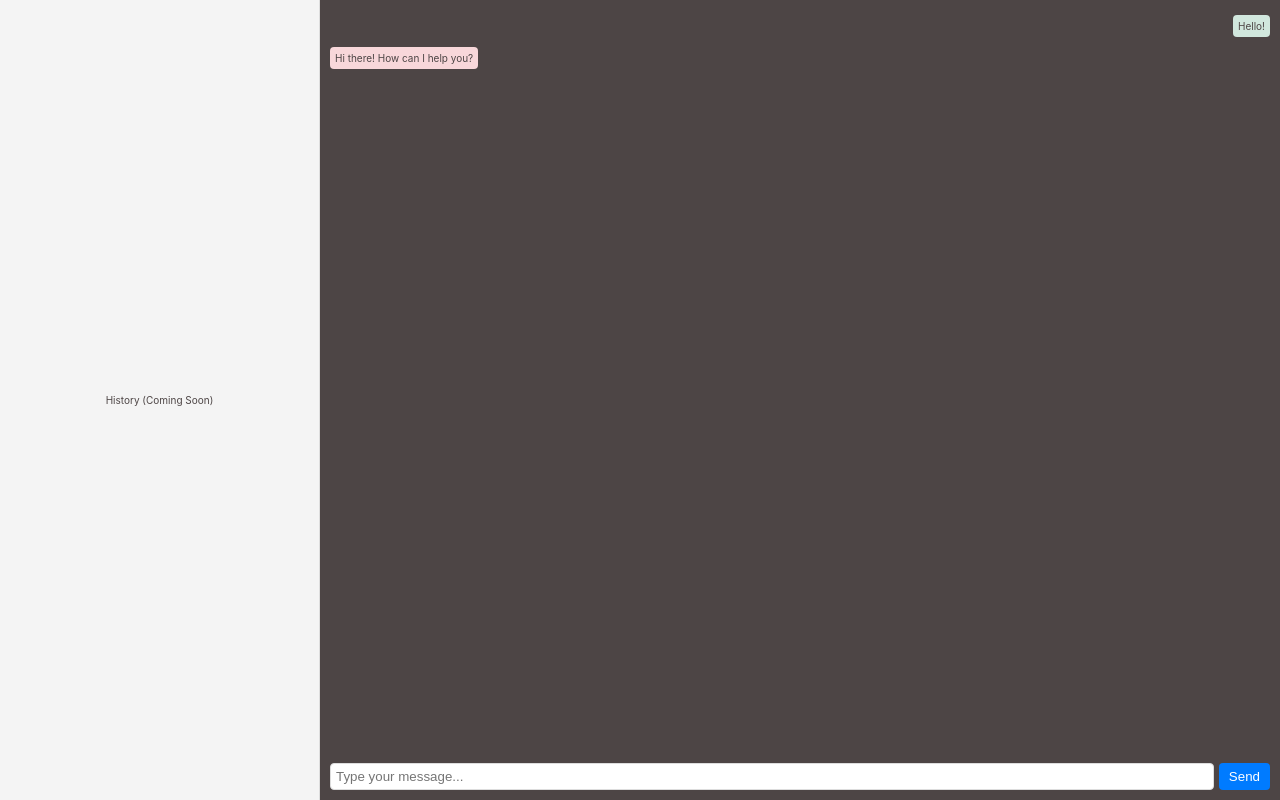
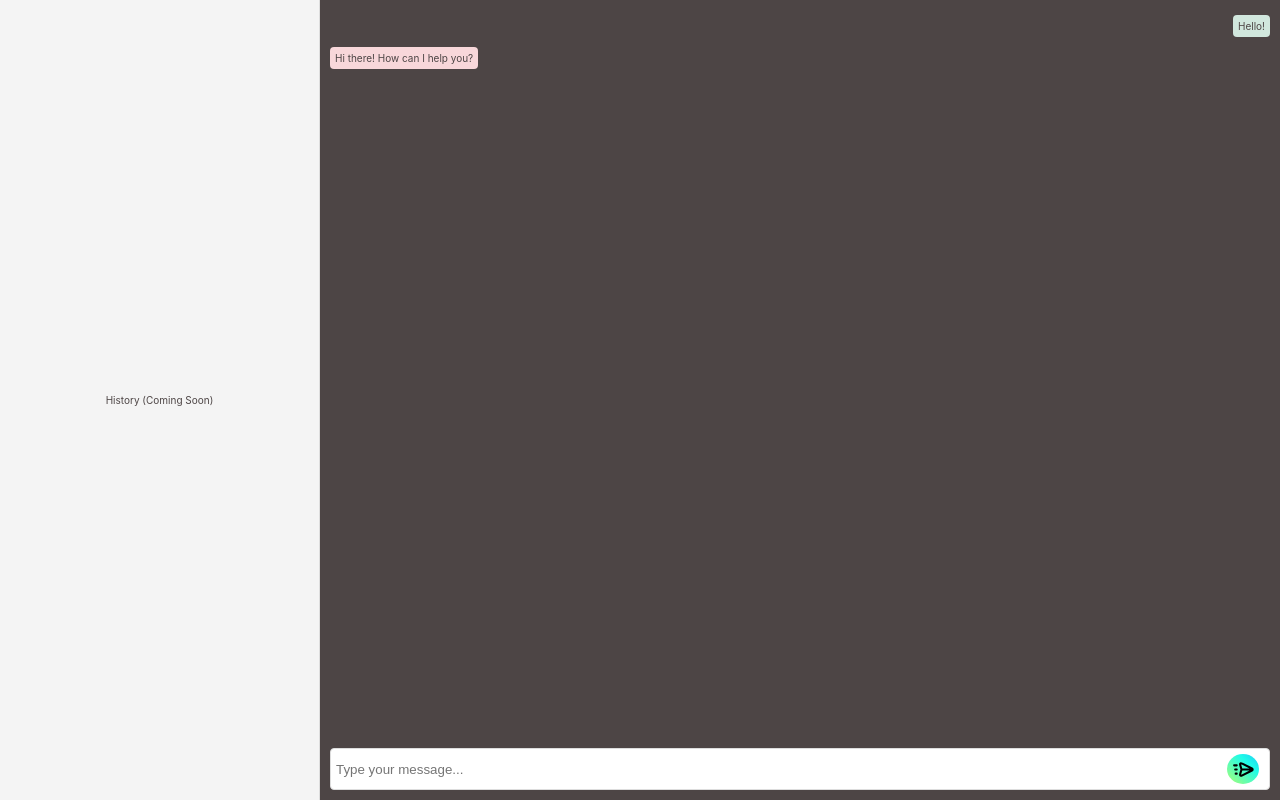
Before and after one commit to horserr/rag-chat, a React (Vite) app: page / in a window 1280 px wide. Built offline with nearby package versions, Linux system fonts and the light colour scheme.

Commit message:
feat: modify input appearance

```diff
--- a/src/components/ChatInput.tsx
+++ b/src/components/ChatInput.tsx
@@ -1,4 +1,5 @@
 import styles from "../styles/ChatInput.module.scss";
+import sendIcon from "../assets/send.svg";
 
 interface ChatInputProps {
   input: string;
@@ -17,7 +18,7 @@ const ChatInput = ({ input, setInput, handleSend }: ChatInputProps) => {
         className={styles.input}
       />
       <button onClick={handleSend} className={styles.button}>
-        Send
+        <img src={sendIcon} alt="Send" className={styles.icon} />
       </button>
     </div>
   );
--- a/src/styles/ChatInput.module.scss
+++ b/src/styles/ChatInput.module.scss
@@ -1,25 +1,67 @@
-// filepath: i:\Web\try\src\components\ChatInput.module.scss
+@import "mixins.scss";
+@import "variables.scss";
+
+// 样式规则
 .chatInput {
-  display: flex;
-  gap: 0.5rem; /* 输入框和按钮之间的间距 */
+  @include flex-center;
+  justify-content: space-between;
+  background-color: white;
+  border: 1px solid $border-color;
+  border-radius: 4px;
+  padding: 0.5rem;
 }
 
 .input {
-  flex: 1; /* 输入框占据剩余宽度 */
-  padding: 0.5rem;
-  border: 1px solid #ddd;
-  border-radius: 4px;
+  flex-grow: 1;
+  padding: 0;
+  border: none;
+  outline: none;
 }
 
 .button {
-  padding: 0.5rem 1rem;
+  position: relative;
+  width: $button-size;
+  height: $button-size;
+  margin-right: 0.5rem;
   border: none;
-  background-color: #007bff;
-  color: white;
-  border-radius: 4px;
+  background-color: transparent;
   cursor: pointer;
+  @include flex-center;
+
+  &::before {
+    content: "";
+    position: absolute;
+    top: 0;
+    left: 0;
+    width: 100%;
+    height: 100%;
+    background-image: $gradient-colors;
+    border-radius: 50%;
+    @include transition(background-position 0.5s, opacity 0.5s);
+    background-size: 200%;
+    background-position: 0% 0%;
+  }
 
   &:hover {
-    background-color: #0056b3;
+    background-color: transparent;
+
+    &::before {
+      background-position: 100% 0%;
+      opacity: $hover-opacity;
+    }
+  }
+
+  .icon {
+    width: $icon-size;
+    height: $icon-size;
+    stroke: skyblue;
+    stroke-width: 2;
+    z-index: 1;
+    @include transition(transform, 0.3s, ease);
+
+    &:hover {
+      stroke: #fff;
+      transform: rotate(-20deg);
+    }
   }
 }
--- a/src/styles/mixins.scss
+++ b/src/styles/mixins.scss
@@ -25,3 +25,13 @@
   border-radius: $border-radius;
   cursor: pointer;
 }
+
+@mixin flex-center {
+  display: flex;
+  align-items: center;
+  justify-content: center;
+}
+
+@mixin transition($properties, $duration: 0.3s, $easing: ease) {
+  transition: $properties $duration $easing;
+}
--- /dev/null
+++ b/src/styles/variables.scss
@@ -0,0 +1,5 @@
+$button-size: 3rem;
+$icon-size: 2.5rem;
+$gradient-colors: linear-gradient(222deg, #2379ff 0, #1efbe9 54%, #a2ff7c 97%);
+$border-color: #ddd;
+$hover-opacity: 0.8;
```
Also changed, not shown: src/assets/send.svg (added).
